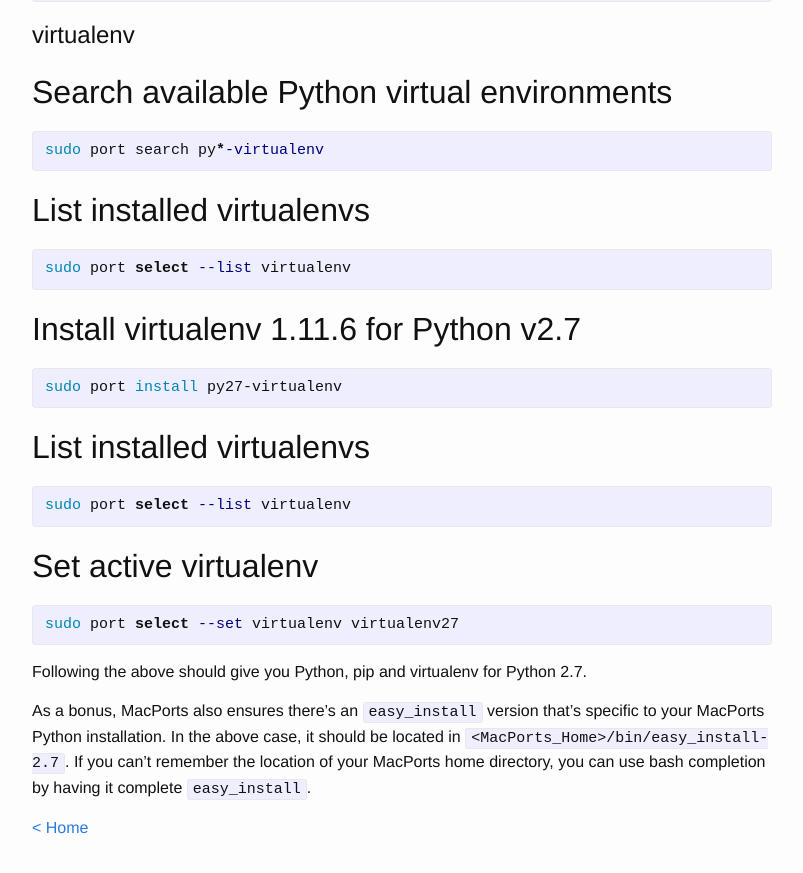
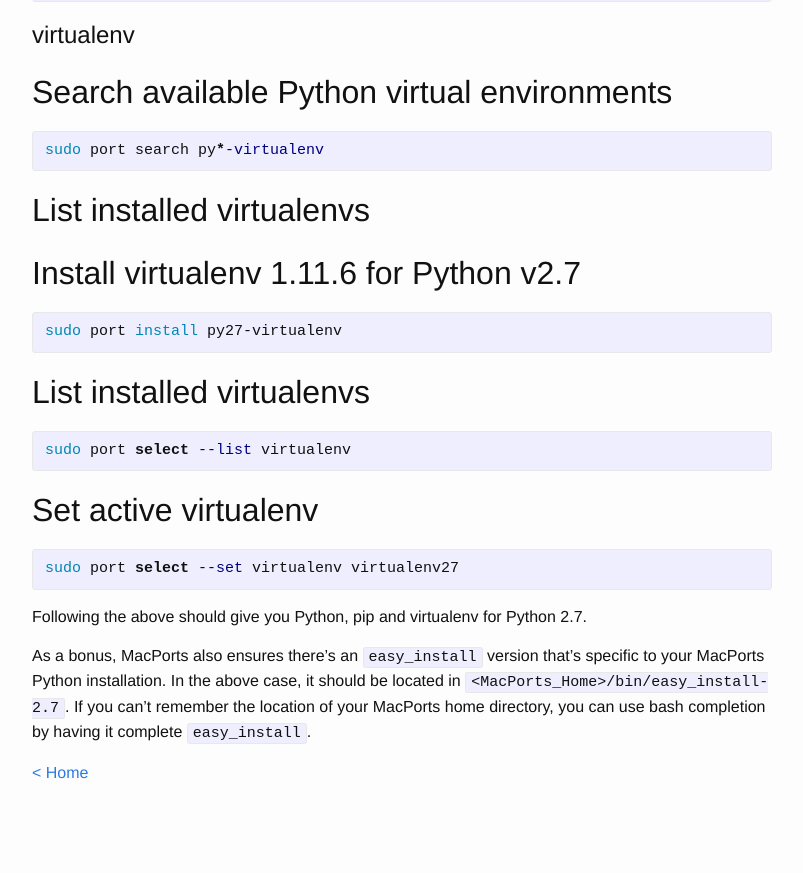
Before and after one commit to mixpix3ls/mixpix3ls.github.io, a Jekyll site: the page built from _posts/2014-10-03-Python-pip-MacPorts.markdown, in a window 1280 px wide and 900 px high, scrolled down 1610 px. Shown: the top 873 px of the window, without its empty margins (238-1041 px from the left). Built offline with Jekyll 4.4.1, drawn with Linux system fonts in a browser that asks for light colours; after the commit the page ends 2455 px from its top, so only the background shows below that.

Commit message:
Deleted duplicate command for listing installed virtualenvs

```diff
--- a/_posts/2014-10-03-Python-pip-MacPorts.markdown
+++ b/_posts/2014-10-03-Python-pip-MacPorts.markdown
@@ -78,10 +78,6 @@ sudo port search py*-virtualenv
 
 ## List installed virtualenvs
 
-{% highlight bash %}
-sudo port select --list virtualenv
-{% endhighlight %}
-
 ## Install virtualenv 1.11.6 for Python v2.7
 
 {% highlight bash %}
```
